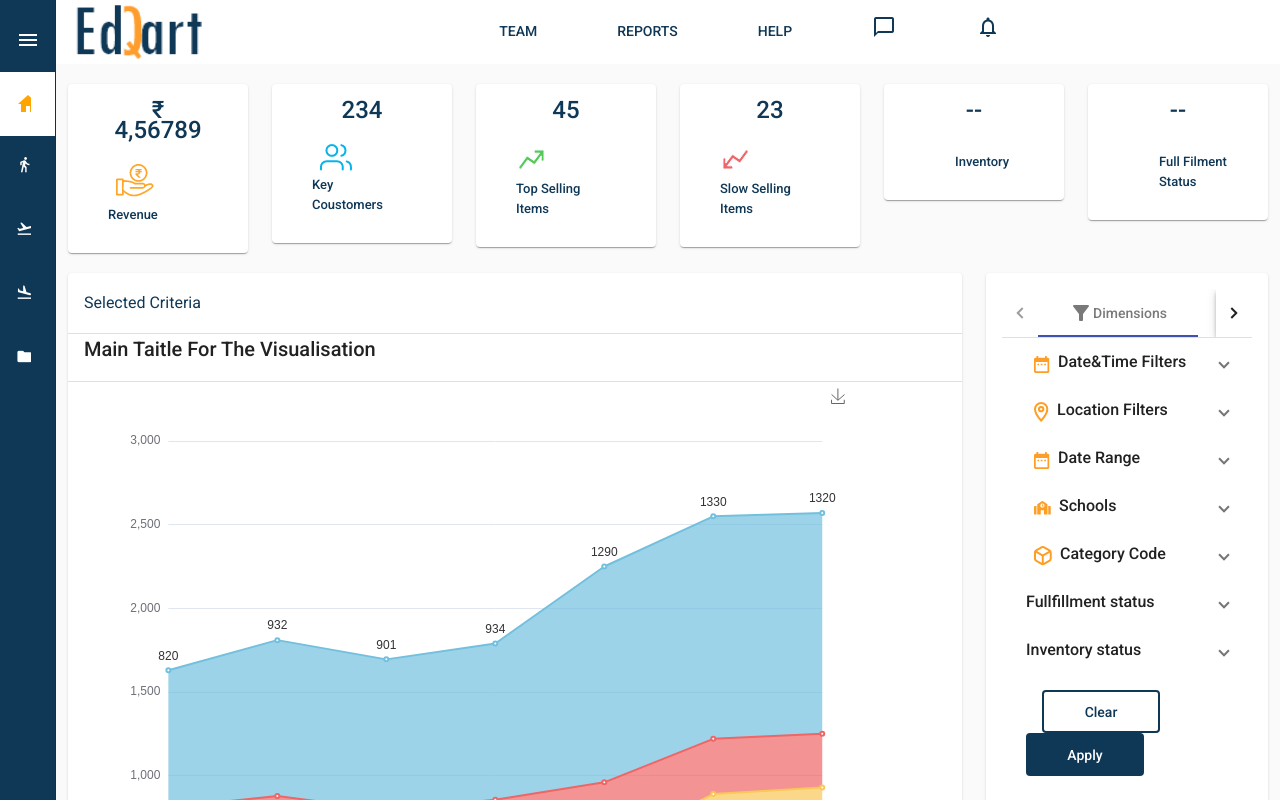
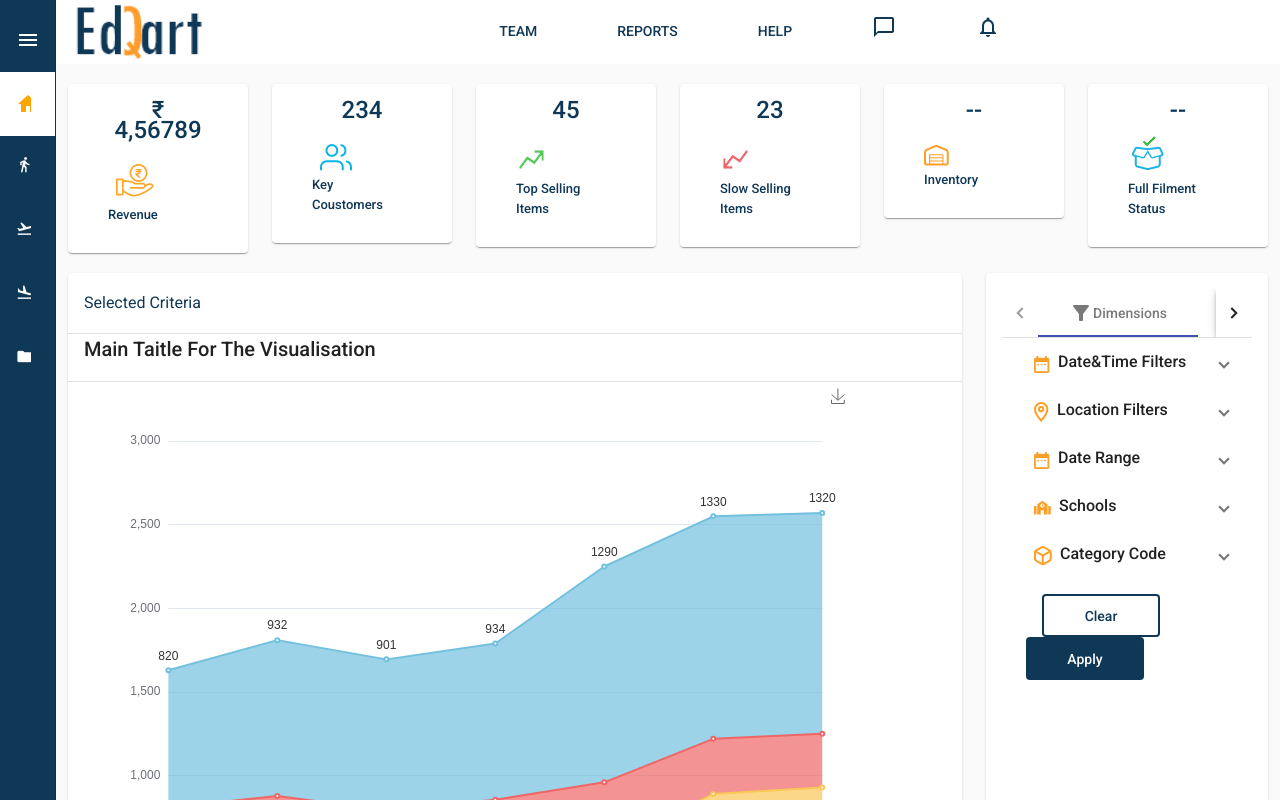
Before and after one commit to anjaneyulu18/EDP-Test, an Angular app: page / in a window 1280 px wide. Built offline with nearby package versions, Linux system fonts and the light colour scheme.

Commit message:
working on filters

```diff
--- a/src/app/app.component.html
+++ b/src/app/app.component.html
@@ -145,16 +145,13 @@
           <div class="container-fluid">
             <mat-card-title class="txt-c text-center"> --
             </mat-card-title>
-           <div class="row mt-3">
-             <div class="col-3">
-            <mat-icon style="font-size: xxx-large;
-            color: green;"></mat-icon>
+            <div class="row mt-4">
+              <div class=" col-2 ">
+               <img src="../assets/images/Icon awesome-warehouse.png" alt="">
              </div>
-            <div class="col-9 mt-3 ml-2">
-            <h5 class="txt-c p-s">Inventory</h5>
+             <div class="col-10 mt-1">
+            <h5 class="txt-c p-s"> Inventory</h5>
              </div>
-
-
 
              </div>
           </div>
@@ -166,15 +163,12 @@
             <mat-card-title class="txt-c text-center"> --
             </mat-card-title>
             <div class="row mt-3">
-             <div class="col-3">
-            <mat-icon style="font-size: xxx-large;
-            color: red;"></mat-icon>
+              <div class="col-2  mx-1">
+               <img  src="../assets/images/Group 5264.png" alt="">
              </div>
-            <div class="col-9 mt-3 ml-2">
-            <h5 class="txt-c p-s">Full Filment Status</h5>
+             <div  class="col-9 mt-2">
+            <h5 class="txt-c p-s"> Full Filment Status </h5>
              </div>
-
-
 
              </div>
           </div>
@@ -314,18 +308,22 @@
                       <img class="mt-1 mx-2" style="height:max-content;" src="../assets/images/filter_icons/Icon awesome-school.png" alt="">
                       Schools
                     </mat-panel-title>
-                    <!-- <mat-panel-description class="pannel-desc">
-                          Avarage Revenue By Rajaji Nagar (2019-2020)
-                      </mat-panel-description> -->
                   </mat-expansion-panel-header>
-                  <li class="filters1">
-                    <ul class="submenu">
-                      <li *ngFor="let menu of SchoolsArr; let i = index">
-                        <input type="checkbox" class="mx-3 mb-3" value="Car">
-                        <a>{{ menu.value }}</a>
-                      </li>
-                    </ul>
-                  </li>
+                  <form class="example-form">
+                    <mat-form-field appearance="outline" class="example-full-width">
+                      <mat-label>Search</mat-label>
+                      <input type="text"
+                             placeholder="Schools List"
+                             aria-label="Number"
+                             matInput
+                             [matAutocomplete]="auto">
+                      <mat-autocomplete #auto="matAutocomplete">
+                        <mat-option *ngFor="let option of SchoolsList">
+                          {{option}}
+                        </mat-option>
+                      </mat-autocomplete>
+                    </mat-form-field>
+                  </form>
                 </mat-expansion-panel>
                 <mat-expansion-panel class="mat-elevation-z0">
                   <mat-expansion-panel-header class="grap-head dropDOwnFontColorStyle">
@@ -337,16 +335,41 @@
                             Avarage Revenue By Rajaji Nagar (2019-2020)
                         </mat-panel-description> -->
                   </mat-expansion-panel-header>
-                  <li class="filters1">
-                    <ul class="submenu">
-                      <li *ngFor="let menu of Category; let i = index">
-                        <input type="checkbox" class="mx-3 mb-3" value="Car">
-                        <a>{{ menu.value }}</a>
-                      </li>
-                    </ul>
-                  </li>
+                  <mat-form-field appearance="outline">
+                    <mat-label>Products</mat-label>
+                    <mat-select>
+                        <mat-option *ngFor="let Schools of SchoolsArr" [value]="Schools.value">
+                          {{Schools.value}}
+
+                        </mat-option>
+                    </mat-select>
+                </mat-form-field>
+                <mat-form-field appearance="outline">
+                  <mat-label>Product Type</mat-label>
+                  <mat-select>
+                      <mat-option >
+
+                      </mat-option>
+                  </mat-select>
+              </mat-form-field>
+              <mat-form-field appearance="outline">
+                <mat-label>Items</mat-label>
+                <mat-select>
+                    <mat-option >
+
+                    </mat-option>
+                </mat-select>
+            </mat-form-field>
+            <mat-form-field appearance="outline">
+              <mat-label>Gender</mat-label>
+              <mat-select>
+                  <mat-option >
+
+                  </mat-option>
+              </mat-select>
+          </mat-form-field>
                 </mat-expansion-panel>
-
+<!--
                 <mat-expansion-panel class="mat-elevation-z0">
                   <mat-expansion-panel-header class="grap-head dropDOwnFontColorStyle">
                     <mat-panel-title class="click-head">
@@ -362,9 +385,9 @@
                       </li>
                     </ul>
                   </li>
-                </mat-expansion-panel>
+                </mat-expansion-panel> -->
 
-                <mat-expansion-panel id="filters1" class="mat-elevation-z0 ">
+                <!-- <mat-expansion-panel id="filters1" class="mat-elevation-z0 ">
                   <mat-expansion-panel-header class="grap-head dropDOwnFontColorStyle">
                     <mat-panel-title class="click-head">
                       Inventory status
@@ -379,7 +402,7 @@
                       </li>
                     </ul>
                   </li>
-                </mat-expansion-panel>
+                </mat-expansion-panel> -->
                <div class="container">
                 <div class="row">
                   <div class="col-12 col-sm-12 col-md-12 col-lg-12 col-xl-12 col-xs-12 mt-3">
--- a/src/app/app.component.ts
+++ b/src/app/app.component.ts
@@ -16,7 +16,7 @@ export class AppComponent {
   openFlag = 0
   public SchoolsArr = [ { "value": "Deeksha school" }, { "value": "New horizon school" }, { "value": "Oxford school" }, { "value": "Standford school" }, { "value": "Daccan school" }, { "value": "CBIT school" }]
   public Category = [{ "value": "Bags" }, { "value": "Uniform" }, { "value": "Books" }, { "value": "shoes" }, { "value": "tabs" }, { "value": "bottles" }]
-  public DateFilters = [{ "value": "Yearly" }, { "value": "Half Yearly" }, { "value": "Quarterly" }, { "value": "Monthly" }, { "value": "Weekly" }, { "value": "Today" }, { "value": "Date Range" }]
+  public DateFilters = [{ "value": "Yearly" }, { "value": "Half Yearly" }, { "value": "Quarterly" }, { "value": "Monthly" }, { "value": "Weekly" }, { "value": "Today" }]
   public locationFilters = [{"value":"North"},{"value":"East"},{"value":"Weast"},{"value":"South India"}];
   public FullfillmentArr = [{
     "value": "Created"
@@ -33,6 +33,7 @@ export class AppComponent {
   }, {
     "value": "delivered"
   }]
+  public SchoolsList = [{"value":""},{"value":""},{"value":""},{"value":""},{"value":""},{"value":""},{"value":""}]
   public inventoryArr=[{ "value": "Fast selling sku" }, { "value": "Low selling sku" }, { "value": "No inventory" }]
   constructor(public http: HttpClient) {
   }
--- a/src/app/app.module.ts
+++ b/src/app/app.module.ts
@@ -37,6 +37,8 @@ import {MatDatepickerModule} from '@angular/material/datepicker';
 import { MatNativeDateModule } from '@angular/material/core';
 import {MatExpansionModule} from '@angular/material/expansion';
 import {MatSortModule} from '@angular/material/sort';
+import {MatAutocompleteModule} from '@angular/material/autocomplete';
+
 
 
 
@@ -77,6 +79,7 @@ import {MatSortModule} from '@angular/material/sort';
     MatNativeDateModule,
     MatExpansionModule,
     MatSortModule,
+    MatAutocompleteModule,
   ],
   providers: [],
   bootstrap: [AppComponent]
--- a/src/styles.scss
+++ b/src/styles.scss
@@ -44,3 +44,12 @@ body{
    color: var(--primary-text-color);
    line-height: 154%;
  }
+
+
+ @media only screen and (max-width: 767px) and (min-width: 480px)
+{
+  mat-sidenav-container{
+    display: none;
+  }
+
+}
```
Also changed, not shown: src/app/app.component.scss (line endings or trailing spaces), src/assets/images/Group 5264.png (added). Lines whose indentation alone changed are shown as unchanged.
